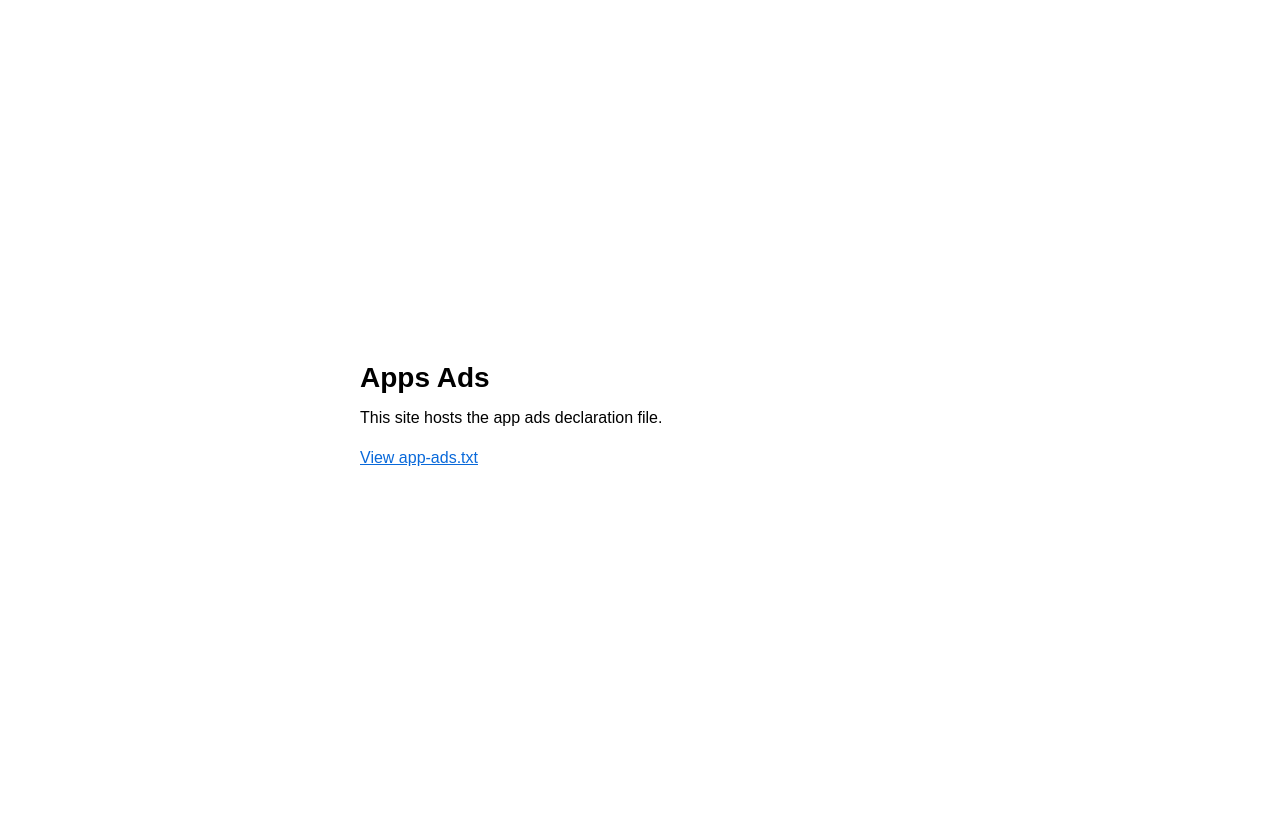
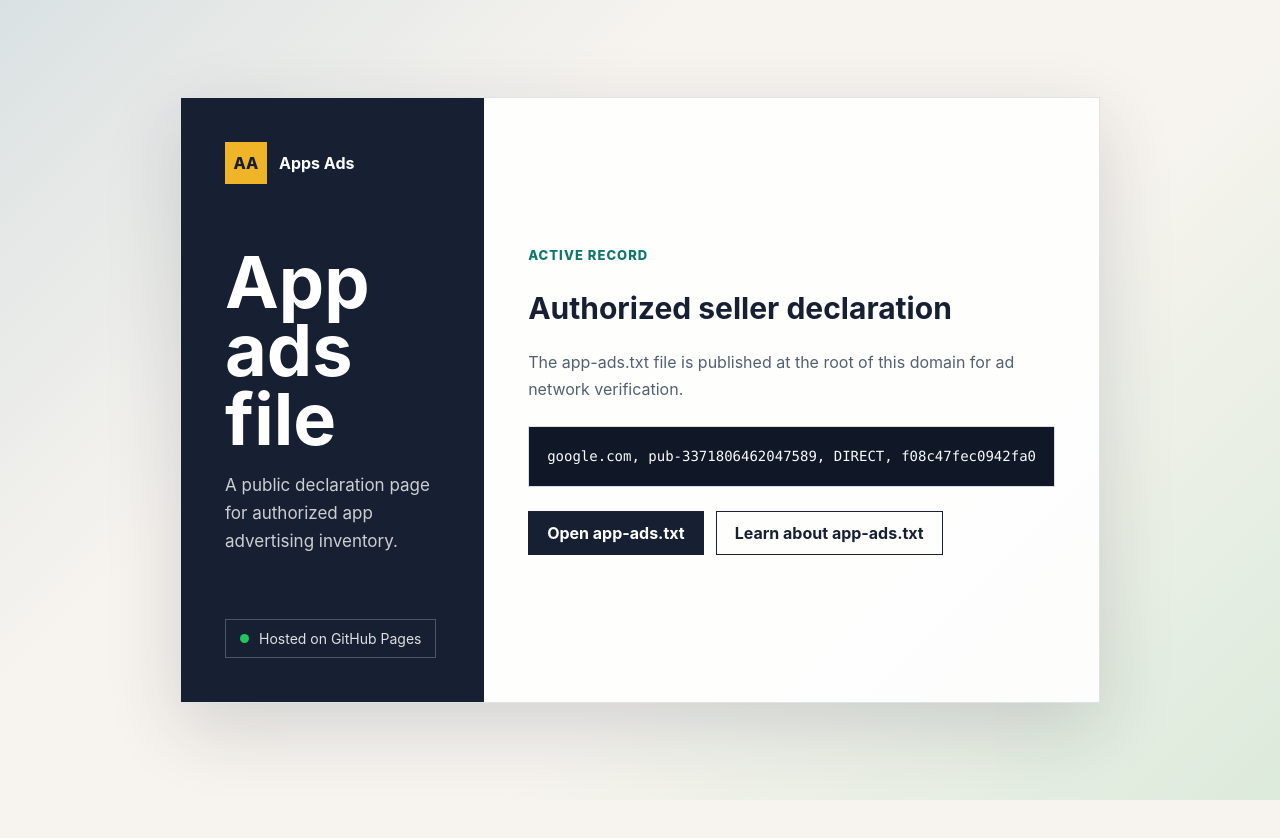
Before and after one commit to Tuqeer-meer-code/Tuqeer-meer-code.github.io, a plain HTML site: page index.html in a window 1280 px wide. After the commit the page ends 800 px from the top, so only its background shows below. Drawn offline with Linux system fonts and the light colour scheme.

Commit message:
Improve GitHub Pages preview

```diff
--- a/index.html
+++ b/index.html
@@ -6,43 +6,224 @@
     <title>Apps Ads</title>
     <style>
       :root {
-        color-scheme: light dark;
-        font-family: Arial, sans-serif;
+        color: #172033;
+        background: #f7f4ef;
+        font-family: Inter, ui-sans-serif, system-ui, -apple-system, BlinkMacSystemFont, "Segoe UI", sans-serif;
+      }
+
+      * {
+        box-sizing: border-box;
       }
 
       body {
         margin: 0;
         min-height: 100vh;
+        background:
+          linear-gradient(135deg, rgba(7, 89, 133, 0.12), transparent 34%),
+          linear-gradient(315deg, rgba(22, 163, 74, 0.12), transparent 38%),
+          #f7f4ef;
+      }
+
+      .page {
+        min-height: 100vh;
+        display: flex;
+        align-items: center;
+        justify-content: center;
+        padding: 32px 20px;
+      }
+
+      .panel {
+        width: min(920px, 100%);
+        display: grid;
+        grid-template-columns: 1fr 1fr;
+        background: rgba(255, 255, 255, 0.9);
+        border: 1px solid rgba(23, 32, 51, 0.12);
+        box-shadow: 0 24px 70px rgba(23, 32, 51, 0.16);
+        overflow: hidden;
+      }
+
+      .intro,
+      .record {
+        padding: 44px;
+      }
+
+      .intro {
+        background: #172033;
+        color: #ffffff;
+        display: flex;
+        flex-direction: column;
+        justify-content: space-between;
+        gap: 64px;
+      }
+
+      .brand {
+        display: flex;
+        align-items: center;
+        gap: 12px;
+        font-weight: 700;
+      }
+
+      .mark {
+        width: 42px;
+        height: 42px;
         display: grid;
         place-items: center;
-        padding: 24px;
-      }
-
-      main {
-        max-width: 560px;
-        width: 100%;
+        background: #f0b429;
+        color: #172033;
+        font-weight: 800;
       }
 
       h1 {
-        font-size: 28px;
-        margin: 0 0 12px;
+        max-width: 9ch;
+        margin: 0 0 18px;
+        font-size: clamp(42px, 7vw, 72px);
+        line-height: 0.95;
+        letter-spacing: 0;
+      }
+
+      .lede {
+        max-width: 34ch;
+        color: rgba(255, 255, 255, 0.78);
+        font-size: 17px;
+      }
+
+      .status {
+        width: fit-content;
+        display: inline-flex;
+        align-items: center;
+        gap: 10px;
+        padding: 10px 14px;
+        border: 1px solid rgba(255, 255, 255, 0.24);
+        color: rgba(255, 255, 255, 0.86);
+        font-size: 14px;
+      }
+
+      .status-dot {
+        width: 9px;
+        height: 9px;
+        background: #22c55e;
+        border-radius: 50%;
+      }
+
+      .record {
+        display: flex;
+        flex-direction: column;
+        justify-content: center;
+        gap: 24px;
+      }
+
+      .eyebrow {
+        margin: 0;
+        color: #0f766e;
+        font-size: 13px;
+        font-weight: 800;
+        letter-spacing: 0.08em;
+        text-transform: uppercase;
+      }
+
+      h2 {
+        margin: 0;
+        font-size: 30px;
+        line-height: 1.15;
+        letter-spacing: 0;
       }
 
       p {
-        line-height: 1.5;
-        margin: 0 0 16px;
+        margin: 0;
+        color: #526070;
+        line-height: 1.65;
+      }
+
+      .code-box {
+        width: 100%;
+        overflow-x: auto;
+        padding: 18px;
+        border: 1px solid #d8dee8;
+        background: #101828;
+        color: #f8fafc;
+        font-family: "SFMono-Regular", Consolas, "Liberation Mono", monospace;
+        font-size: 14px;
+        line-height: 1.6;
+        white-space: nowrap;
+      }
+
+      .actions {
+        display: flex;
+        flex-wrap: wrap;
+        gap: 12px;
       }
 
       a {
-        color: #0969da;
+        display: inline-flex;
+        align-items: center;
+        justify-content: center;
+        min-height: 44px;
+        padding: 0 18px;
+        border: 1px solid #172033;
+        color: #172033;
+        font-weight: 700;
+        text-decoration: none;
+      }
+
+      a.primary {
+        background: #172033;
+        color: #ffffff;
+      }
+
+      @media (max-width: 760px) {
+        .panel {
+          grid-template-columns: 1fr;
+        }
+
+        .intro,
+        .record {
+          padding: 32px 24px;
+        }
+
+        .intro {
+          gap: 40px;
+        }
+
+        h1 {
+          max-width: 100%;
+          font-size: 46px;
+        }
       }
     </style>
   </head>
   <body>
-    <main>
-      <h1>Apps Ads</h1>
-      <p>This site hosts the app ads declaration file.</p>
-      <p><a href="app-ads.txt">View app-ads.txt</a></p>
+    <main class="page">
+      <section class="panel" aria-labelledby="page-title">
+        <div class="intro">
+          <div class="brand">
+            <div class="mark" aria-hidden="true">AA</div>
+            <span>Apps Ads</span>
+          </div>
+
+          <div>
+            <h1 id="page-title">App ads file</h1>
+            <p class="lede">A public declaration page for authorized app advertising inventory.</p>
+          </div>
+
+          <div class="status">
+            <span class="status-dot" aria-hidden="true"></span>
+            Hosted on GitHub Pages
+          </div>
+        </div>
+
+        <div class="record">
+          <p class="eyebrow">Active record</p>
+          <h2>Authorized seller declaration</h2>
+          <p>The app-ads.txt file is published at the root of this domain for ad network verification.</p>
+
+          <div class="code-box">google.com, pub-3371806462047589, DIRECT, f08c47fec0942fa0</div>
+
+          <div class="actions">
+            <a class="primary" href="app-ads.txt">Open app-ads.txt</a>
+            <a href="https://support.google.com/admob/answer/9363762">Learn about app-ads.txt</a>
+          </div>
+        </div>
+      </section>
     </main>
   </body>
 </html>
```
